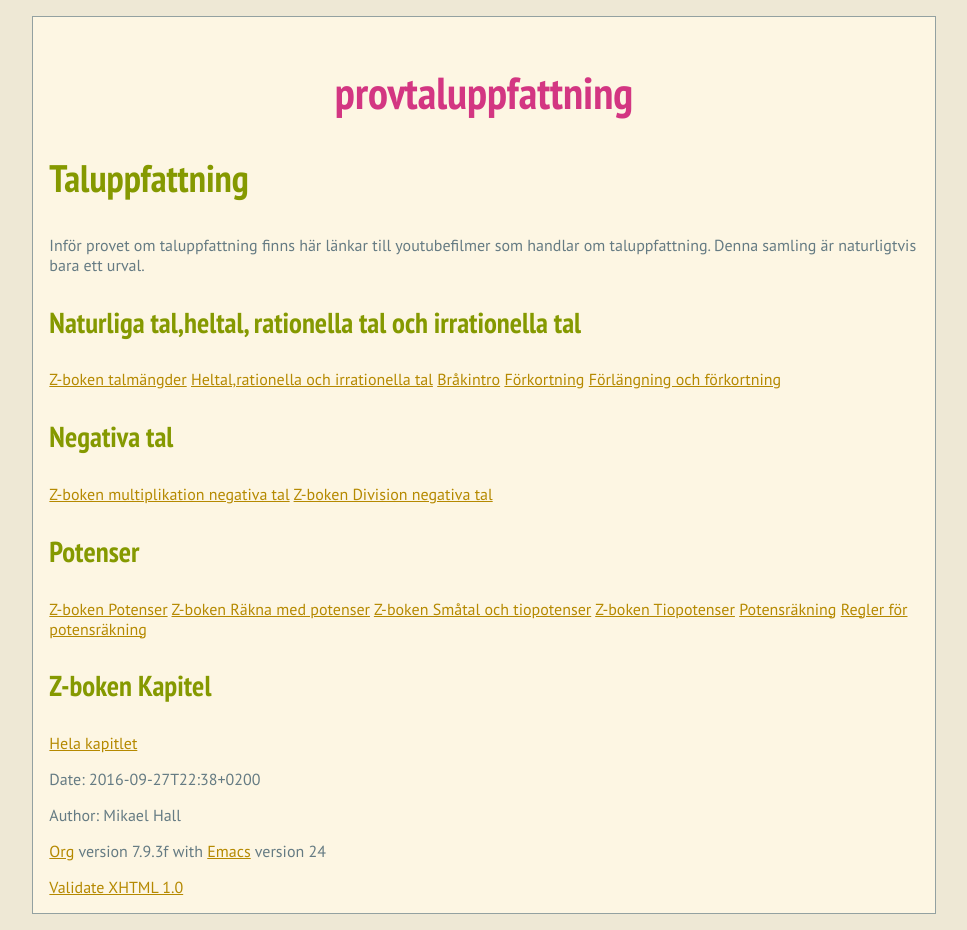
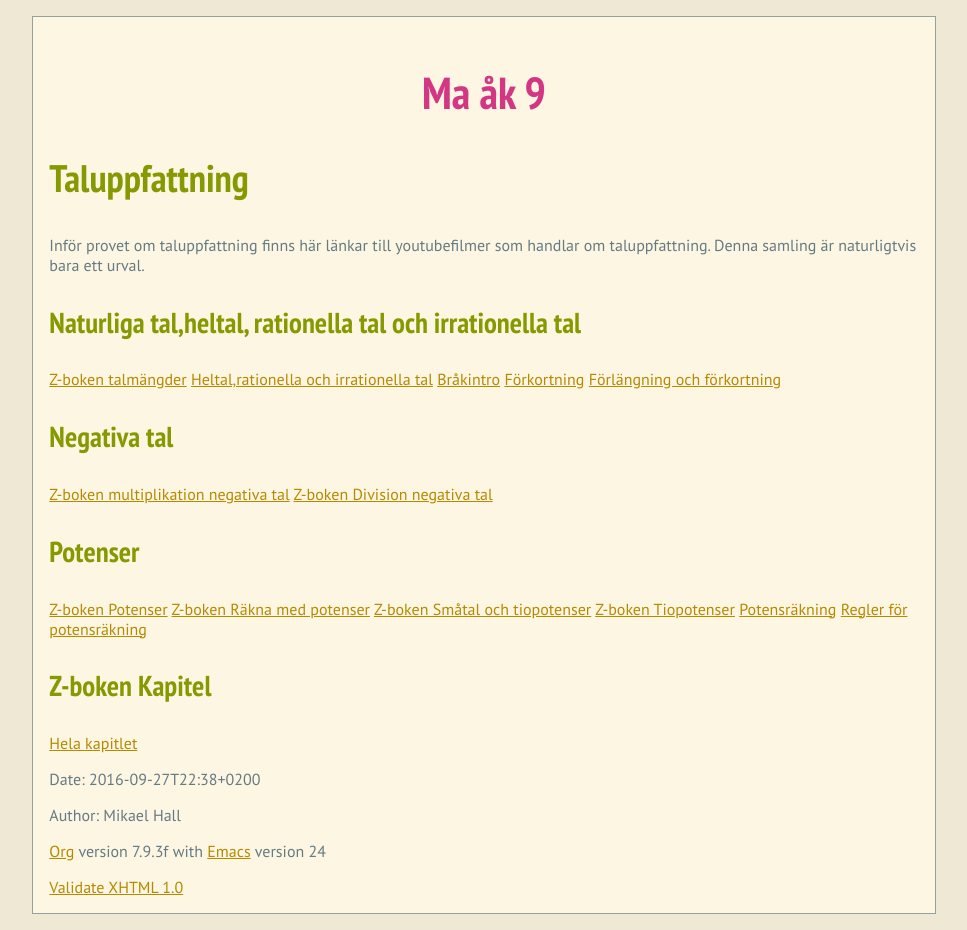
Before and after one commit to mikaelhall/bergsaker, a plain HTML site: page provtaluppfattning.html in a window 1280 px wide. Shown: the whole page, without its empty margins (156-1123 px from the left). Drawn offline with Linux system fonts and the light colour scheme.

Commit message:
Update provtaluppfattning.html

```diff
--- a/provtaluppfattning.html
+++ b/provtaluppfattning.html
@@ -116,7 +116,7 @@ for the JavaScript code in this tag.
 </div>
 
 <div id="content">
-<h1 class="title">provtaluppfattning</h1>
+<h1 class="title">Ma åk 9</h1>
 
 
 <div id="outline-container-1" class="outline-2">
```
